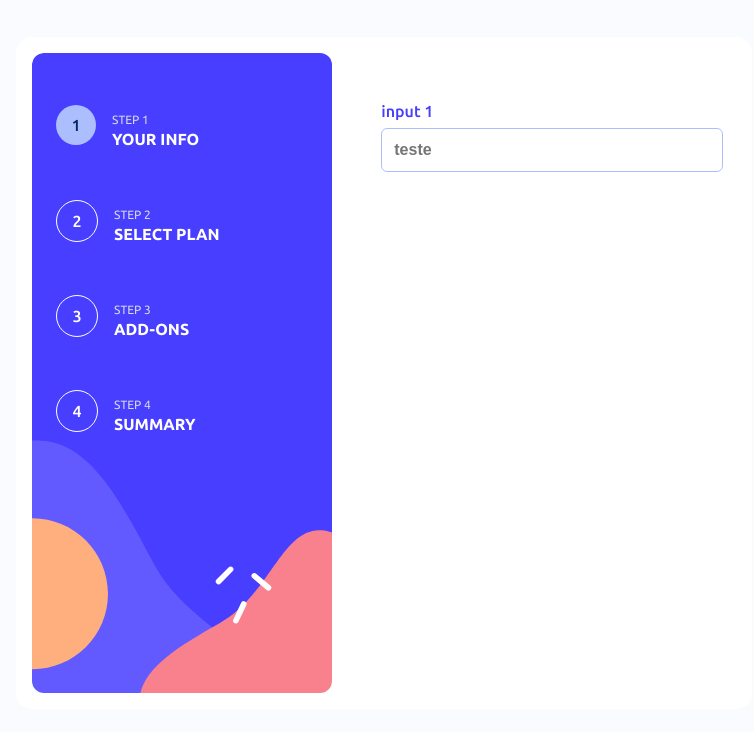
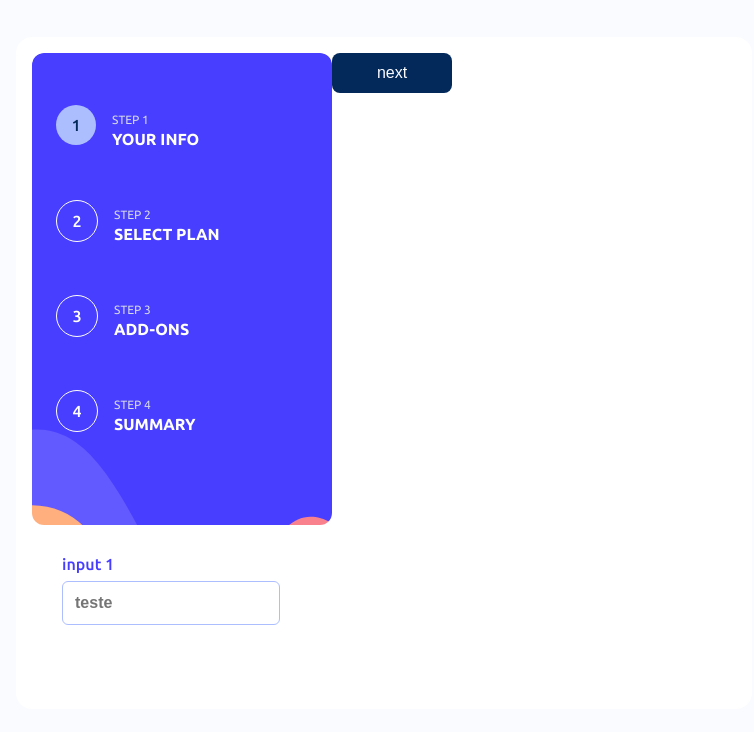
Before and after one commit to amandaduuaarte/multi-step-form, a React (Create React App) app: page / in a window 1280 px wide. Shown: the top 732 px of the page, without its empty margins (256-1010 px from the left). Built offline with nearby package versions, Linux system fonts and the light colour scheme.

Commit message:
feat: Add button component

```diff
--- /dev/null
+++ b/src/components/Button/index.tsx
@@ -0,0 +1,18 @@
+import React from "react";
+import { Container, ButtonComponent } from "./styles";
+
+interface ButtonProps {
+    label: string;
+    onClickEvent: any;
+}
+function Button({ label, onClickEvent }: ButtonProps) {
+    return (
+        <Container>
+            <ButtonComponent type="button" onClick={onClickEvent}>
+                {label}
+            </ButtonComponent>
+        </Container>
+    );
+}
+
+export default Button;
--- /dev/null
+++ b/src/components/Button/styles.ts
@@ -0,0 +1,17 @@
+import { styled } from "styled-components";
+import colors from "../../styles/colors";
+
+export const Container = styled.div`
+    display: flex;
+`;
+
+export const ButtonComponent = styled.button`
+    border: none;
+    background: ${colors.MarineBlue};
+    height: 40px;
+    width: 120px;
+    border-radius: 8px;
+    color: ${colors.Alabaster};
+    font-size: 16px;
+    font-weight: 400;
+`;
--- a/src/pages/Form/index.tsx
+++ b/src/pages/Form/index.tsx
@@ -3,12 +3,14 @@ import { useForm } from "react-hook-form";
 import { Container } from "./styles";
 import SideBar from "../../components/SideBar";
 import TextField from "../../components/TextField";
+import Button from "../../components/Button";
 
 function Form() {
     const { control } = useForm();
     return (
         <Container>
             <SideBar />
+            <Button label="next" onClickEvent={() => alert("oi")} />
             <TextField
                 control={control}
                 name="teste"
```
